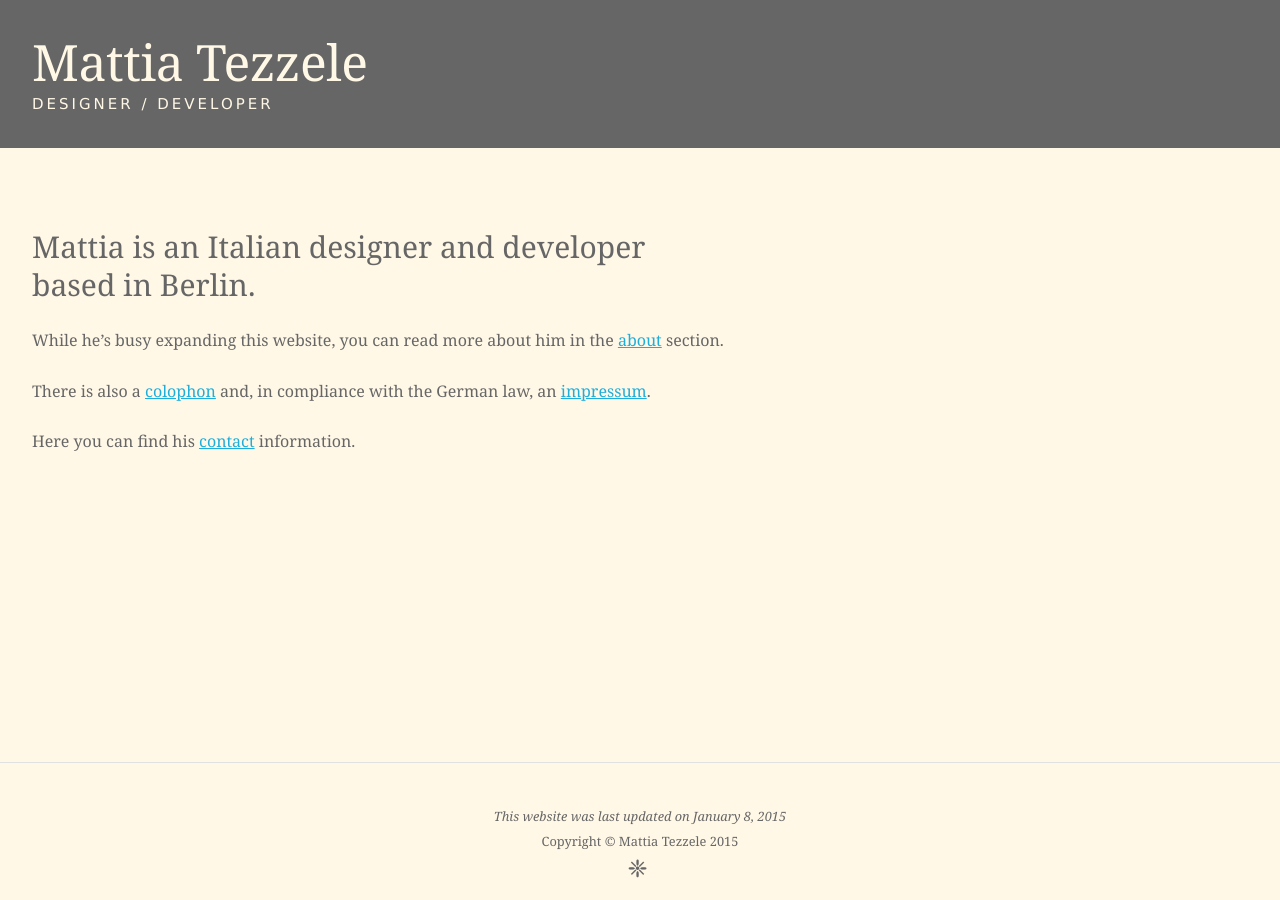
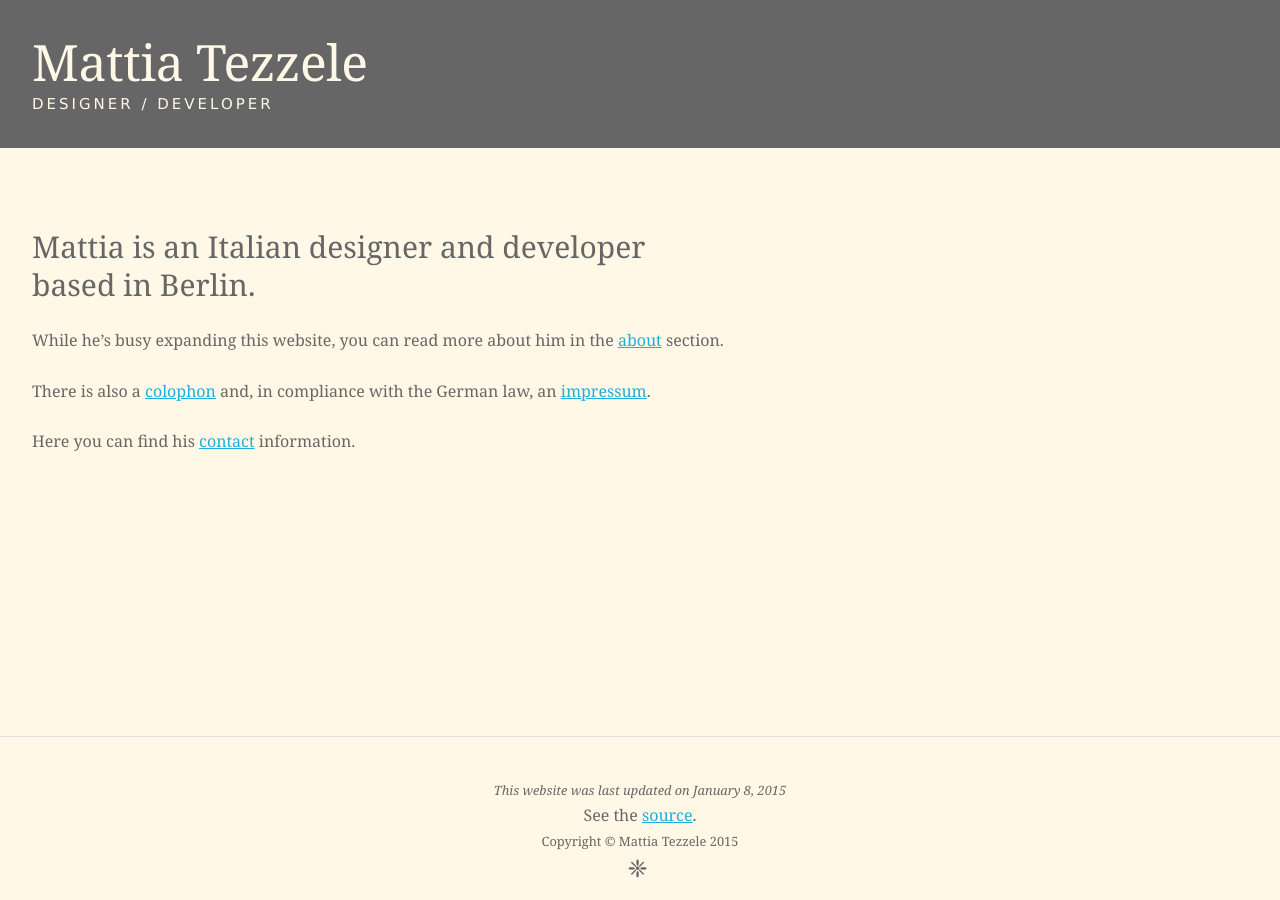
Before and after one commit to mrzool/mrzool.github.io, a Jekyll site: the page built from index.md, in a window 1280 px wide. Built offline with Jekyll 4.4.1, drawn with Linux system fonts in a browser that asks for light colours.

Commit message:
Link to source

```diff
--- a/_includes/_footer.html
+++ b/_includes/_footer.html
@@ -2,6 +2,8 @@
   <hr class="mt0">
   <small><em>This website was last updated on {{ 'now' | date: "%B %-d, %Y" }}</em></small>
   <br>
+  See the <a href="https://github.com/mrzool/mrzool.github.io" title="See the source on Github">source</a>.
+  <br>
   <small>Copyright © Mattia Tezzele {{ 'now' | date: "%Y" }}</small>
   <h3 class="mt0"> ❈ </h3>
 </footer>
```
